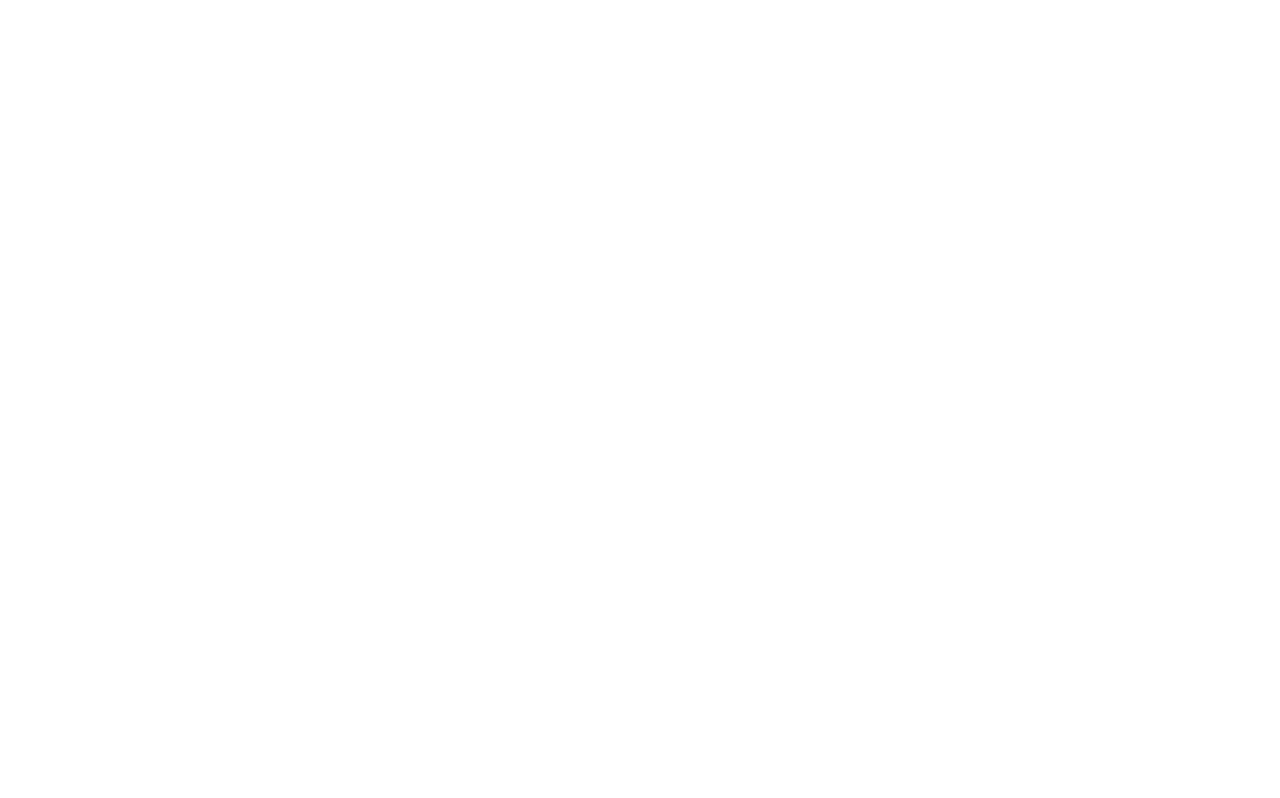
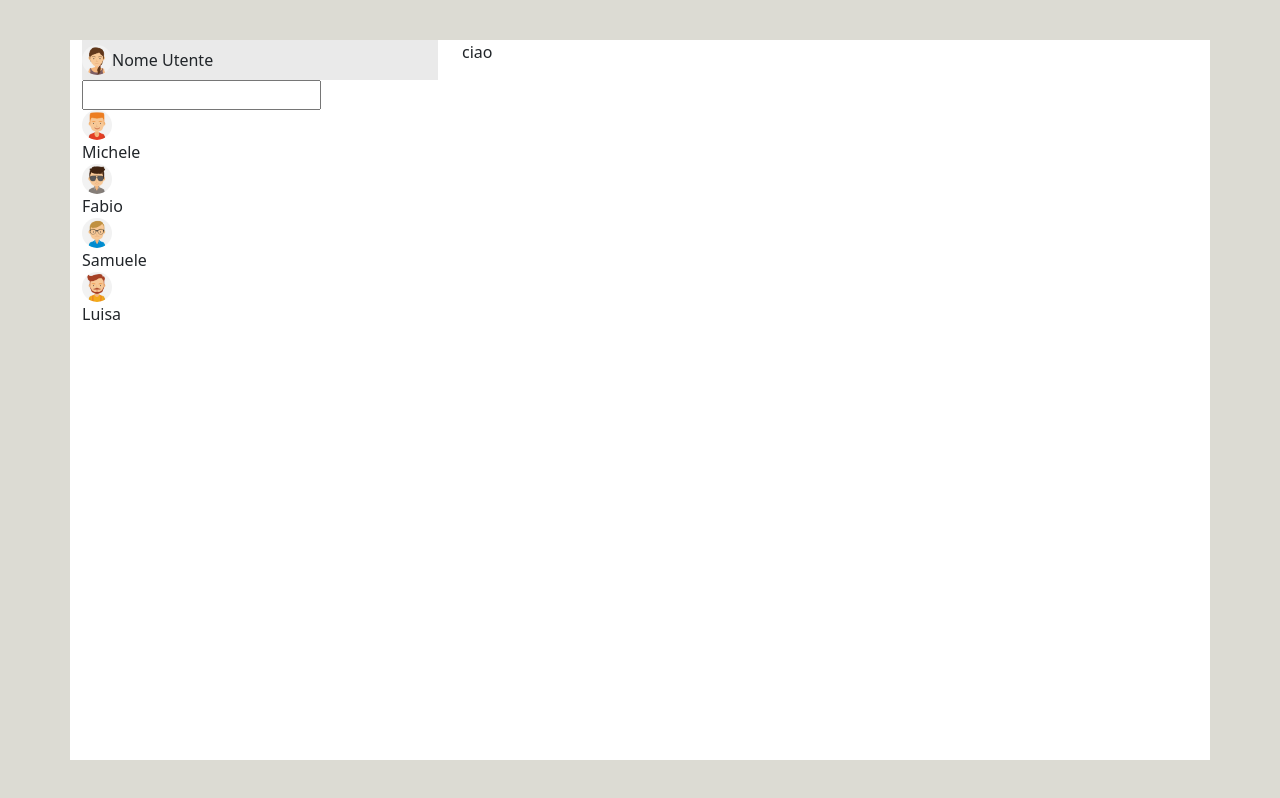
Before and after one commit to VinRu5/vue-boolzapp, a plain HTML site: page index.html in a window 1280 px wide. Drawn offline with nearby package versions, Linux system fonts and the light colour scheme.

Commit message:
inserimento contatti

```diff
--- a/css/style.css
+++ b/css/style.css
@@ -0,0 +1,38 @@
+body {
+    background-color: #dcdbd3;
+}
+
+.view-container {
+    height: calc(100vh - 80px);
+    margin-top: 40px;
+    background-color: #fff
+}
+
+/* user */
+.user {
+    display: flex;
+    height: 40px;
+    background-color: #eaeaea;
+}
+
+.user-account {
+    display: flex;
+    align-items: center;
+}
+
+.user-img {
+    border-radius: 50%;
+    overflow: hidden;
+    width: 30px;
+    height: 30px;
+}
+
+.user-img img {
+    width: 100%;
+}
+
+/* notifiche */
+notif {
+    background-color: #9fd8f8;
+    height: 40px;
+}
--- a/index.html
+++ b/index.html
@@ -12,7 +12,54 @@
 </head>
 <body>
     <div id="app">
+        <div class="container view-container">
+            <div class="row view-container">
 
+                <!-- side bar -->
+                <aside class="col-4">
+
+                    <!-- user -->
+                    <div class="user">
+                        <div class="user-account">
+                            <div class="user-img">
+                                <img src="./img/avatar_io.jpg" alt="user image">
+                            </div>
+                            <div class="user-name">
+                                Nome Utente
+                            </div>
+                        </div>
+                        <div class="user-icons">
+
+                        </div>
+                    </div>
+
+                    <!-- notif -->
+                    <div class="notif">
+
+                    </div>
+
+                    <!-- input area -->
+                    <div class="input-area">
+                        <input type="text">
+                    </div>
+
+                    <!-- concatcs -->
+                    <div class="contacts">
+                        <div v-for="(contact, index) in contacts" class="contact">
+                            <div class="user-img">
+                                <img :src="'./img/avatar' + contact.avatar + '.jpg'" alt="">
+                            </div>
+                            <div class="name-contact">
+                                {{ contact.name }}
+                            </div>
+                        </div>
+                    </div>
+                </aside>
+
+                <!-- corpo principale per i messaggi -->
+                <main class="col-8">ciao</main>
+            </div>
+        </div>
     </div>
 
     <script type="text/javascript" src="./js/script.js"></script>
--- a/js/script.js
+++ b/js/script.js
@@ -90,6 +90,9 @@ new Vue(
                 },
             ]
 
+        },
+        methods: {
+
         }
     }
 )
```
Also changed, not shown: img/avatar_1.jpg (added), img/avatar_2.jpg (added), img/avatar_3.jpg (added), img/avatar_4.jpg (added), img/avatar_5.jpg (added), img/avatar_6.jpg (added), img/avatar_7.jpg (added), img/avatar_8.jpg (added), img/avatar_io.jpg (added), img/mine.jpg (added).
